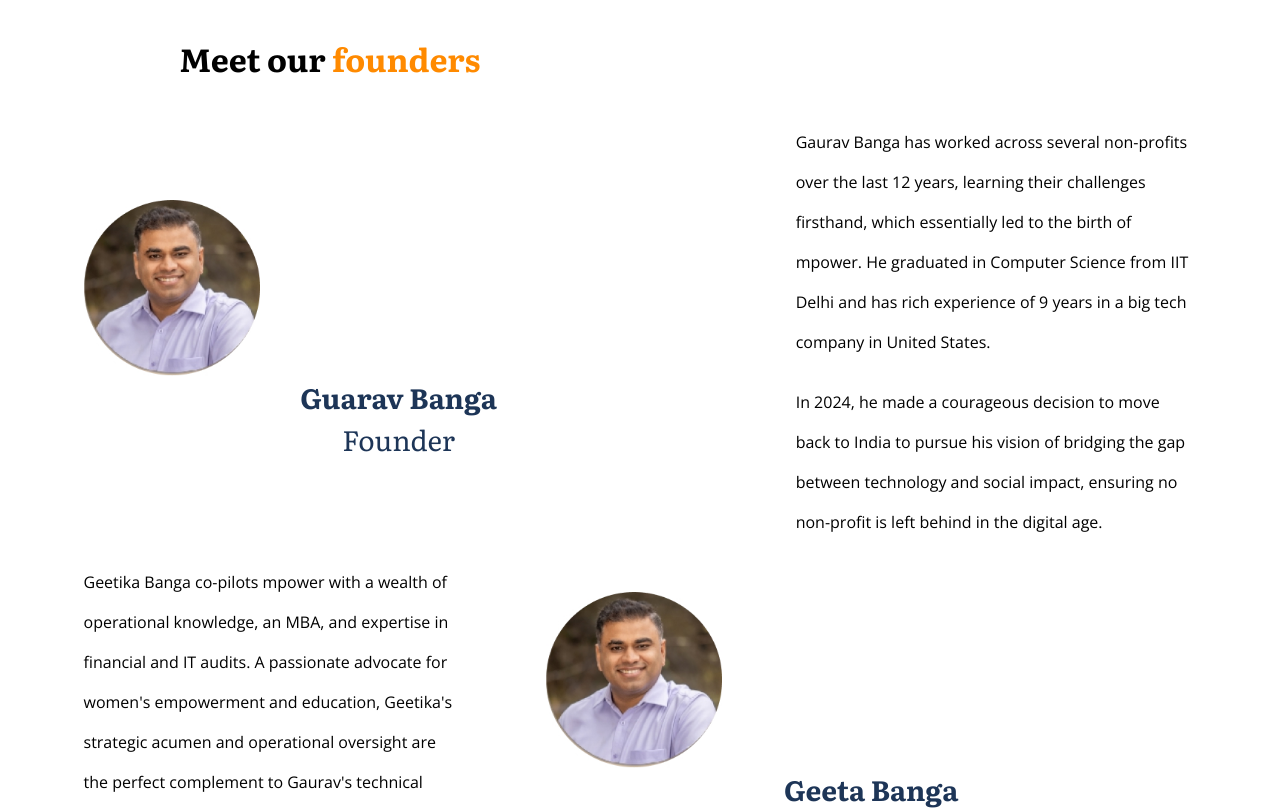
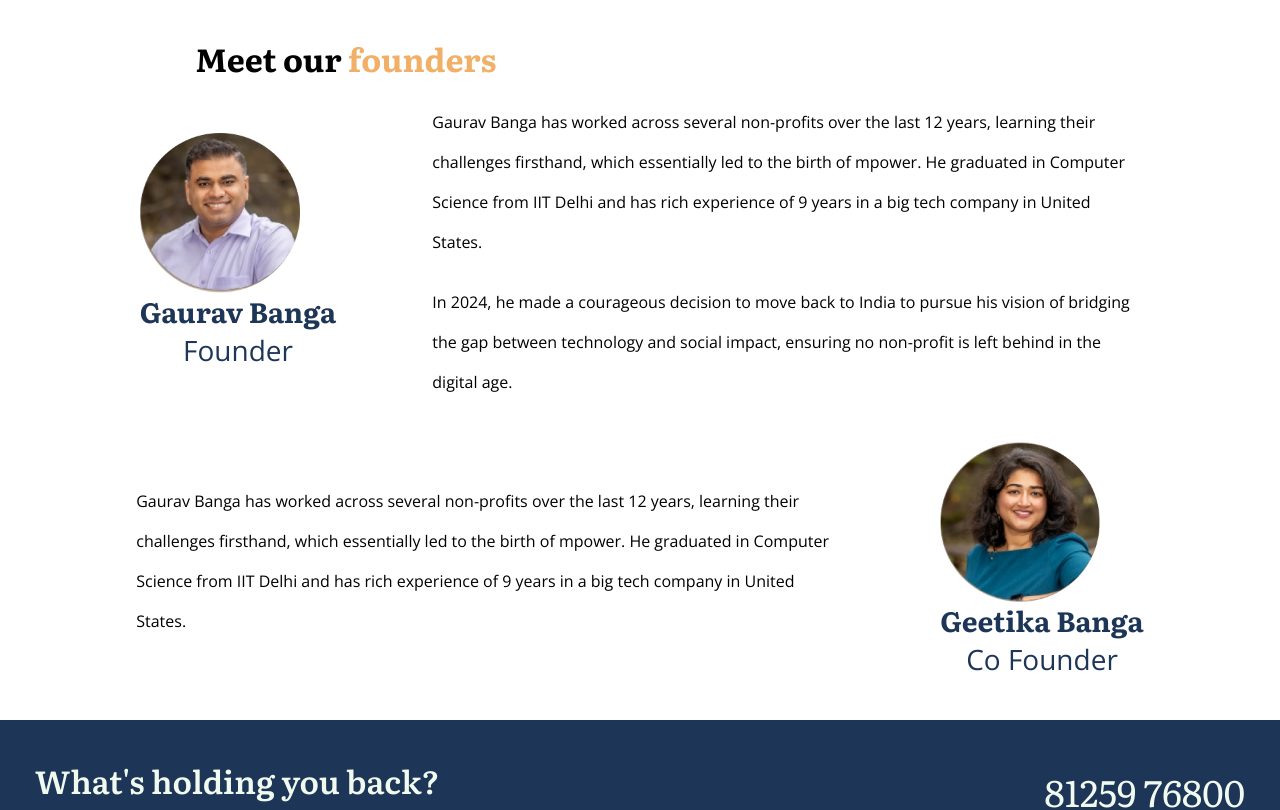
Before and after one commit to Saloni-FED/Task_Assign, a React (Create React App) app: page / in a window 1280 px wide. Shown: the part 6540-7350 px from the top of the page. Built offline with nearby package versions, Linux system fonts and the light colour scheme.

Commit message:
changed styling in price component

```diff
--- a/src/components/Founders/Founder.jsx
+++ b/src/components/Founders/Founder.jsx
@@ -1,64 +1,57 @@
 import React from "react";
 import founder_1 from "../../assets/images/founder_1.jpg";
+import founder2 from "../../assets/images/founder2.jpg";
 const Founder = () => {
   return (
-    <div className="w-full">
     <div className="w-full my-10  px-2  md:px-[83.5px]">
-        <div className="sm:pl-24 max-sm:text-center">
-          <h1 className="font-lit text-[32px] font-bold">
-            Meet our <span className="text-[#FF8A00]">founders</span>
+      <div className="sm:text-left text-center md:pl-28 sm-md-text-center">
+        <h1 className="font-lit text-[32px] font-bold ">
+          Meet our <span className="text-[#f0b068]">founders</span>
         </h1>
       </div>
-        <div className=" flex justify-center  gap-[82px] mt-10">
-          <div className="text-center">
-            <div className="">
-              <img src={founder_1} alt="founder" className="w-44 h-44 mt-4" />
+      <div className=" flex items-center gap-24 mt-5">
+        <div>
+          <img src={founder_1} alt="" className="h-40 w-40"/>
+          <div className="text-center text-[#1D3557]">
+            <h1 className="font-lit sm:text-[28px] text-[20px] font-bold sm:leading-9 ">
+              Gaurav Banga
+            </h1>
+            <h1 className="font-normal font-op_san sm:text-[28px] text-[15px]">Founder</h1>
           </div>
-
-            <h2 className="font-lit text-[28px] font-bold text-[#1D3557]">
-              Guarav Banga
-            </h2>
-            <h2 className="font-lit text-[28px] font-[400px] text-[#1D3557]">
-              Founder
-            </h2>
         </div>
-          <div className="w-[708px] h-[400px]  font-op_san font-[400px] leading-[40px] sm:block hidden">
+        <div className="w-[708px] border-3 border-yellow-400 font-op_san font-[400px] leading-[40px] sm:block hidden">
           <p>
-              Gaurav Banga has worked across several non-profits over the last
-              12 years, learning their challenges firsthand, which essentially
-              led to the birth of mpower. He graduated in Computer Science from
-              IIT Delhi and has rich experience of 9 years in a big tech company
-              in United States.
+            Gaurav Banga has worked across several non-profits over the last 12
+            years, learning their challenges firsthand, which essentially led to
+            the birth of mpower. He graduated in Computer Science from IIT Delhi
+            and has rich experience of 9 years in a big tech company in United
+            States.
           </p>
           <p className="mt-5">
             In 2024, he made a courageous decision to move back to India to
-              pursue his vision of bridging the gap between technology and
-              social impact, ensuring no non-profit is left behind in the
-              digital age.
+            pursue his vision of bridging the gap between technology and social
+            impact, ensuring no non-profit is left behind in the digital age.
           </p>
         </div>
       </div>
 
-        <div className="flex  justify-center gap-[82px] mt-10">
-          <div className="w-[650.66px] h-[320px] font-op_san font-[400px] leading-[40px] sm:block hidden">
+      <div className=" flex items-center gap-24 mt-10 ">
+        <div className="w-[708px] border-3 border-yellow-400 font-op_san font-[400px] leading-[40px] sm:block hidden">
           <p>
-              Geetika Banga co-pilots mpower with a wealth of operational
-              knowledge, an MBA, and expertise in financial and IT audits. A
-              passionate advocate for women's empowerment and education,
-              Geetika's strategic acumen and operational oversight are the
-              perfect complement to Gaurav's technical vision. Together, they
-              drive mpower forward, fueled by a commitment to elevate the
-              non-profit sector.
+            Gaurav Banga has worked across several non-profits over the last 12
+            years, learning their challenges firsthand, which essentially led to
+            the birth of mpower. He graduated in Computer Science from IIT Delhi
+            and has rich experience of 9 years in a big tech company in United
+            States.
           </p>
         </div>
-          <div className="text-center">
-            <img src={founder_1} alt="founder" className="w-44 h-44 "/>
-            <h2 className="font-lit text-[28px] font-bold text-[#1D3557]">
-              Geeta Banga
-            </h2>
-            <h2 className="font-lit text-[28px] font-[400px] text-[#1D3557]">
-              Co Founder
-            </h2>
+        <div>
+          <img src={founder2} alt="" className="w-40 h-40"/>
+          <div className="text-center text-[#1D3557]">
+            <h1 className="font-lit font-bold leading-9 sm:text-[28px] text-[20px] sm:leading-9">
+              Geetika Banga
+            </h1>
+            <h1 className="font-normal font-op_san  sm:text-[28px] text-[15px]">Co Founder</h1>
           </div>
         </div>
       </div>
@@ -67,22 +60,3 @@ const Founder = () => {
 };
 
 export default Founder;
-
-// <div className='w-full md:px-[83.5px] px-2 flex  tems-center gap-[82px]'>
-{
-  /* <div >
-<p>
-
-</p>
-</div>
-<div>
-  <img src={founder_1} alt="" />
-  <h2 className="font-lit text-[28px] font-bold text-[#1D3557]">
-    Geeta  Banga
-  </h2>
-  <h2 className="font-lit text-[28px] font-[400px] text-[#1D3557]">
-    Co Founder
-  </h2>
-</div>
-</div> */
-}
```
Lines whose indentation alone changed are shown as unchanged.
